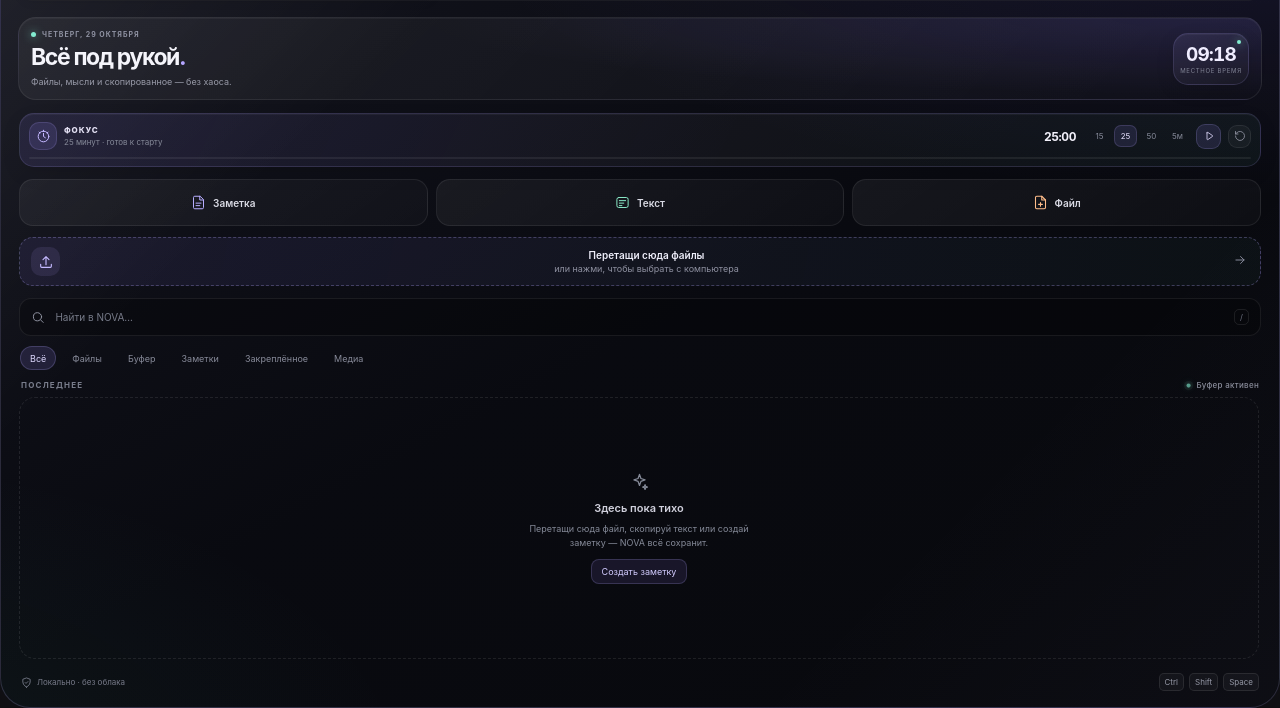
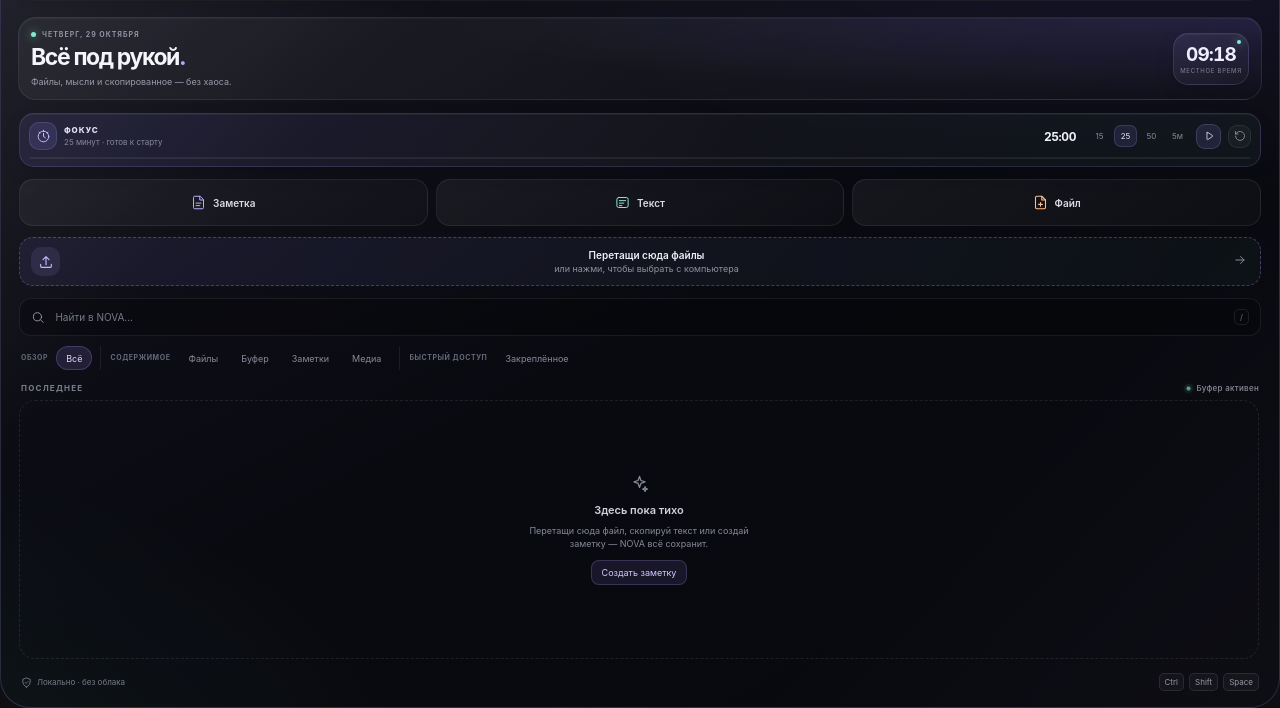
Before and after one commit to smells1k/nova-island, an Electron app: page index.html in a window 1280 px wide. Both pictures are taken after a click on the button "Открыть NOVA". Shown: the part 92-800 px from the top of the page. Drawn offline with Linux system fonts and the light colour scheme; no server answers.

Commit message:
Organize collection categories and add Windows build workflow
Co-authored-by: arena-agent <297053741+arena-agent@users.noreply.github.com>

```diff
--- a/index.html
+++ b/index.html
@@ -222,8 +222,11 @@
     .search-box input::placeholder { color:#777b89; }
     .search-shortcut { border:1px solid rgba(255,255,255,.09); border-radius:5px; padding:2px 5px; color:#6d7180; font-size:8px; white-space:nowrap; }
 
-    .filter-row { display:flex; align-items:center; gap:6px; overflow-x:auto; scrollbar-width:none; flex:0 0 auto; margin-top:10px; padding:0 1px 1px; }
+    .filter-row { display:flex; align-items:stretch; gap:8px; overflow-x:auto; scrollbar-width:none; flex:0 0 auto; margin-top:10px; padding:0 1px 4px; }
     .filter-row::-webkit-scrollbar { display:none; }
+    .filter-group { display:flex; align-items:center; gap:3px; flex:0 0 auto; padding:0 8px 0 0; border-right:1px solid rgba(255,255,255,.07); }
+    .filter-group:last-child { border-right:0; padding-right:0; }
+    .filter-group-label { align-self:flex-start; padding:2px 5px 0 1px; color:#646879; font-size:7px; line-height:20px; font-weight:700; letter-spacing:.08em; white-space:nowrap; }
     .filter-chip { height:24px; border-radius:8px; padding:0 9px; border:1px solid transparent; background:transparent; color:#878a99; cursor:pointer; font-size:9px; white-space:nowrap; transition:all .17s ease; }
     .filter-chip:hover { color:#d9d9e4; background:rgba(255,255,255,.045); }
     .filter-chip.active { color:#ded9ff; border-color:rgba(181,168,255,.19); background:rgba(151,132,255,.12); }
@@ -843,13 +846,10 @@
             </label>
           </div>
 
-          <div class="filter-row" role="tablist" aria-label="Фильтры">
-            <button class="filter-chip active" data-filter="all" role="tab">Всё</button>
-            <button class="filter-chip" data-filter="files" role="tab">Файлы</button>
-            <button class="filter-chip" data-filter="clipboard" role="tab">Буфер</button>
-            <button class="filter-chip" data-filter="notes" role="tab">Заметки</button>
-            <button class="filter-chip" data-filter="pinned" role="tab">Закреплённое</button>
-            <button class="filter-chip" data-filter="media" role="tab">Медиа</button>
+          <div class="filter-row" role="tablist" aria-label="Категории коллекции">
+            <div class="filter-group" role="group" aria-label="Обзор"><span class="filter-group-label">ОБЗОР</span><button class="filter-chip active" data-filter="all" role="tab" aria-selected="true">Всё</button></div>
+            <div class="filter-group" role="group" aria-label="Содержимое"><span class="filter-group-label">СОДЕРЖИМОЕ</span><button class="filter-chip" data-filter="files" role="tab" aria-selected="false">Файлы</button><button class="filter-chip" data-filter="clipboard" role="tab" aria-selected="false">Буфер</button><button class="filter-chip" data-filter="notes" role="tab" aria-selected="false">Заметки</button><button class="filter-chip" data-filter="media" role="tab" aria-selected="false">Медиа</button></div>
+            <div class="filter-group" role="group" aria-label="Быстрый доступ"><span class="filter-group-label">БЫСТРЫЙ ДОСТУП</span><button class="filter-chip" data-filter="pinned" role="tab" aria-selected="false">Закреплённое</button></div>
           </div>
 
           <div class="list-heading"><span id="listHeading">ПОСЛЕДНЕЕ</span><span class="live-status"><i class="live-dot"></i><span id="clipboardStatus">Буфер активен</span></span></div>
```
Also changed, not shown: .github/workflows/build-windows.yml (added).
